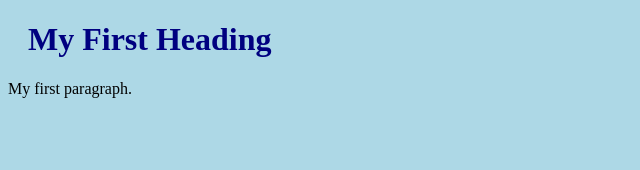
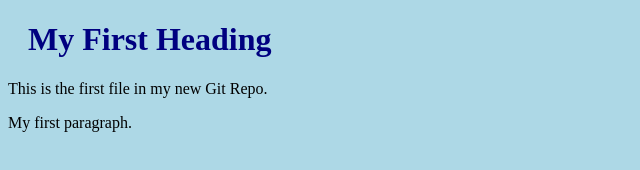
Before and after one commit to Democode-lab/hello-world, a plain HTML site: page index.html in a window 1280 px wide. Shown: the whole page, without its empty margins (0-640 px from the left). Drawn offline with Linux system fonts and the light colour scheme.

Commit message:
updated index.html with new line

```diff
--- a/index.html
+++ b/index.html
@@ -7,6 +7,7 @@
 <body>
 
 <h1>My First Heading</h1>
+<p>This is the first file in my new Git Repo.</p>
 
 <p>My first paragraph.</p>
 
```
